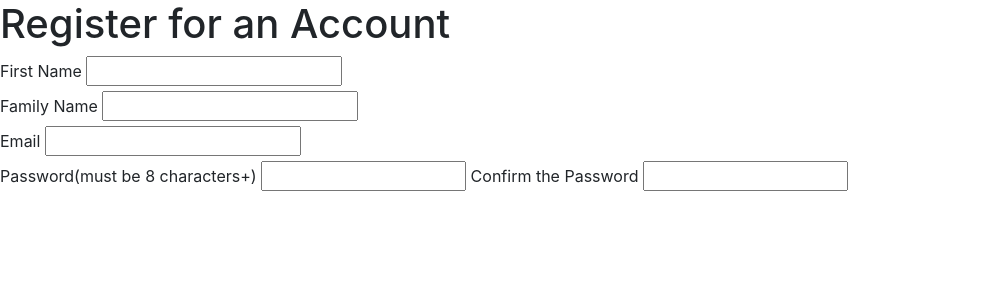
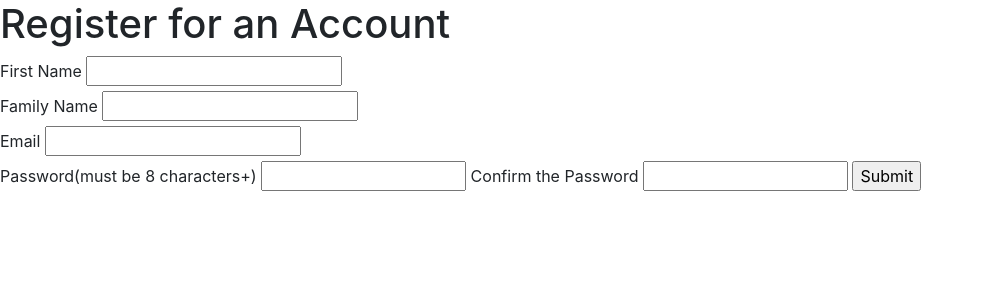
Before and after one commit to ArchDiver/FlaskAPI, a Flask app: template flask_api/templates/register.html in a window 1280 px wide. Shown: the top 300 px of the page, without its empty margins (0-983 px from the left). Run offline with Flask 2, Linux system fonts and the light colour scheme; the template is opened without the code that fills it, so the values that code supplies are empty; parts of the project's set-up code (start-up, migrations or seed data) failed here and were passed over; some libraries are stand-ins or nearby versions.

Commit message:
register

```diff
--- a/flask_api/templates/register.html
+++ b/flask_api/templates/register.html
@@ -14,6 +14,7 @@
                 <input type="password" id="password1" minlength="8" size="15">
             <label for="password2">Confirm the Password</label>
                 <input type="password" id="password2" minlength="8" size="15">
+            <input type="submit" value="Submit">
 
 
 
```
